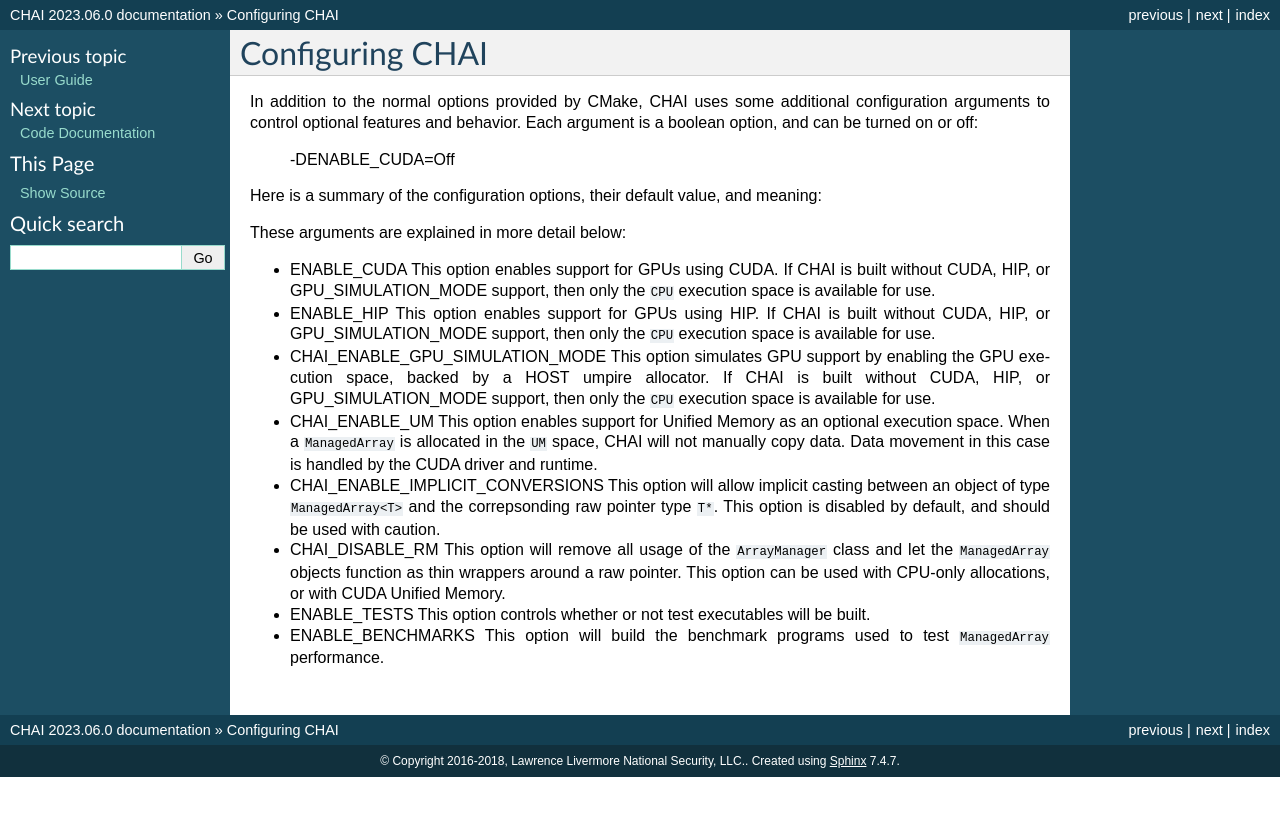
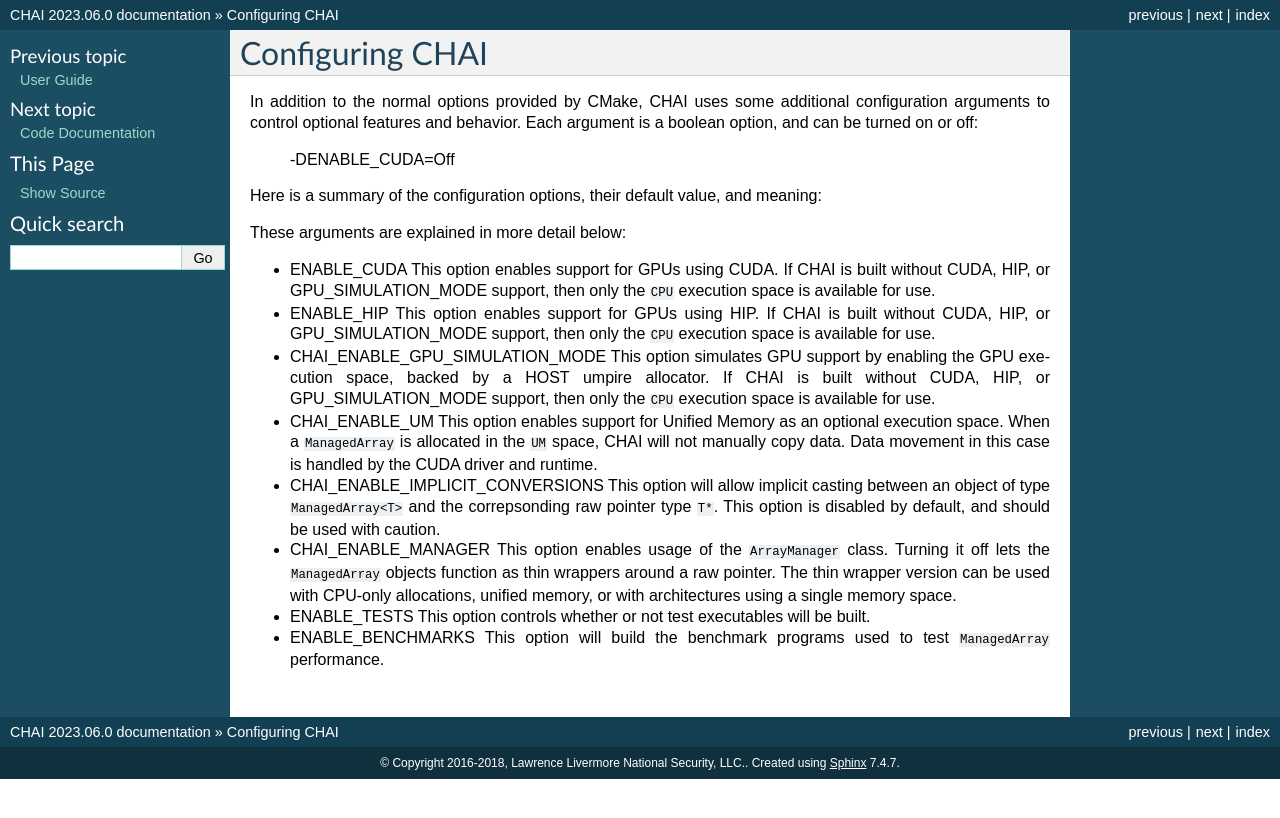
Before and after one commit to LLNL/CHAI, a Sphinx documentation site: the page built from docs/sphinx/advanced_configuration.rst, in a window 1280 px wide. Shown: the top 818 px of the page. Built offline with Sphinx 7.4.7, drawn with Linux system fonts in a browser that asks for light colours.

Commit message:
Rename CHAI_DISABLE_RM to CHAI_ENABLE_MANAGER

```diff
--- a/docs/sphinx/advanced_configuration.rst
+++ b/docs/sphinx/advanced_configuration.rst
@@ -26,7 +26,7 @@
       CHAI_ENABLE_GPU_SIMULATION_MODE   Off      Simulates GPU execution.
       CHAI_ENABLE_UM                    Off      Enable support for CUDA Unified Memory.
       CHAI_ENABLE_IMPLICIT_CONVERSIONS  On       Enable implicit conversions between ManagedArray and raw pointers
-      CHAI_DISABLE_RM                   Off      Disable the ArrayManager and make ManagedArray a thin wrapper around a pointer.
+      CHAI_ENABLE_MANAGER          On       Enable the ArrayManager.
       ENABLE_TESTS                 On       Build test executables.
       ENABLE_BENCHMARKS            On       Build benchmark programs.
       ===========================  ======== ===============================================================================
@@ -57,10 +57,11 @@
   ``ManagedArray<T>`` and the correpsonding raw pointer type ``T*``. This
   option is disabled by default, and should be used with caution.
 
-* CHAI_DISABLE_RM
-  This option will remove all usage of the ``ArrayManager`` class and let the
-  ``ManagedArray`` objects function as thin wrappers around a raw pointer. This
-  option can be used with CPU-only allocations, or with CUDA Unified Memory.
+* CHAI_ENABLE_MANAGER
+  This option enables usage of the ``ArrayManager`` class. Turning it off lets
+  the ``ManagedArray`` objects function as thin wrappers around a raw pointer.
+  The thin wrapper version can be used with CPU-only allocations, unified
+  memory, or with architectures using a single memory space.
 
 * ENABLE_TESTS
   This option controls whether or not test executables will be built.
```
Also changed, not shown: 8 other files.
